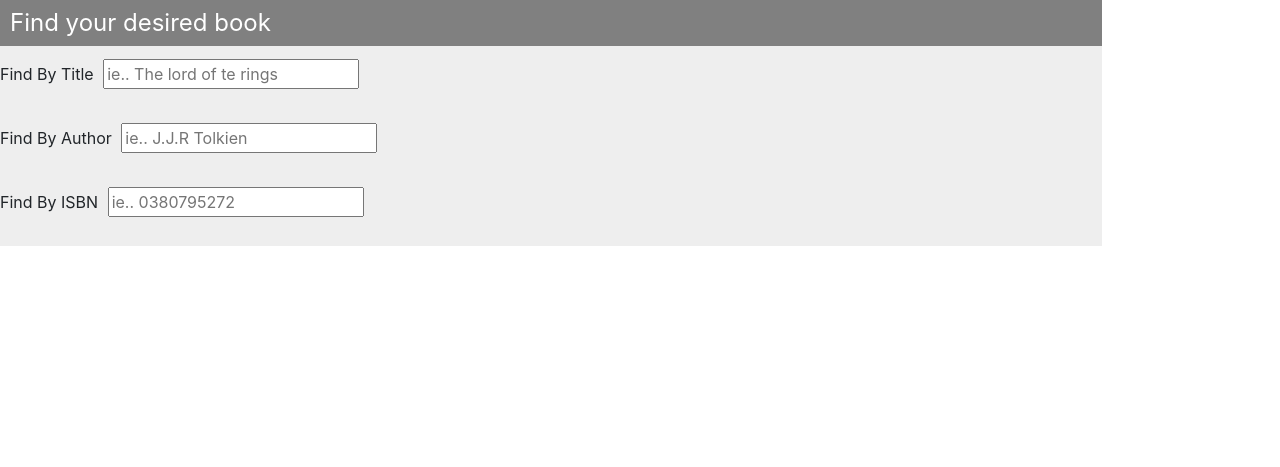
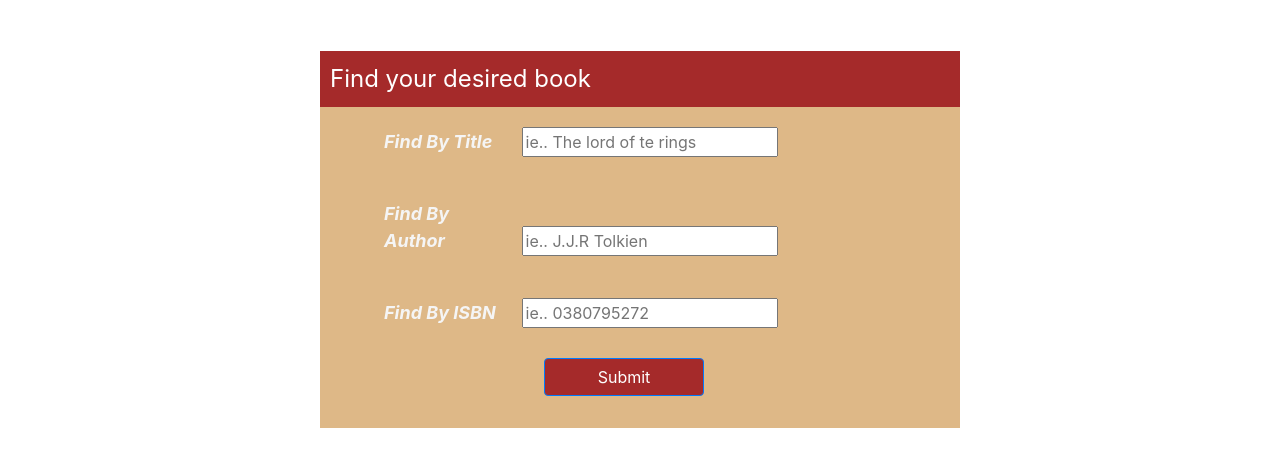
Before and after one commit to yosefHesham/book, a Flask app: page / in a window 1280 px wide. Shown: the part 70-537 px from the top of the page. Run offline with Flask 2, Linux system fonts and the light colour scheme; a user stored in the database is signed in; data that the repository does not hold is empty; some libraries are stand-ins or nearby versions.

Commit message:
finishing searching form

```diff
--- a/static/css/index.css
+++ b/static/css/index.css
@@ -1,14 +1,47 @@
 
 fieldset {
-  background-color: #eeeeee;
+  margin-top: 4%;
+  width: 50%;
+  margin-left: auto;
+  margin-right: auto;
+  background-color:burlywood;
 }
 
 legend {
-  background-color: gray;
+
+  background-color: brown;
   color: white;
-  padding: 5px 10px;
+  padding: 10px 10px;
+
 }
 
 input {
+    width: 40%;
   margin: 5px;
 }
+
+label{
+    margin-top: 2%;
+    width: 20%;
+    margin-left: 10%;
+    margin-right: auto ;
+    color: whitesmoke;
+    font-size: 18px;
+    font-style: oblique;
+    font-weight: bolder;
+}
+.btn{
+    width: 50%;
+    background-color: brown;
+    margin-left: 20%;
+    margin-bottom: 10%;
+
+}
+.btn:hover{
+    background-color: crimson;
+}
+.buttonspace{
+    width: 50%;
+    margin-left: auto;
+    margin-right: auto;
+}
--- a/templates/index.html
+++ b/templates/index.html
@@ -12,9 +12,12 @@
       <label for="title">Find By Title</label>
       <input type="text"  name="title" placeholder="ie.. The lord of te rings"><br><br>
       <label for="author">Find By Author</label>
-      <input type="text"  name="author" placeholder="ie.. J.J.R Tolkien"><br><br>
+      <input type="text"  name="author" class ="handle" placeholder="ie.. J.J.R Tolkien"><br><br>
       <label for="ISBN">Find By ISBN </label>
       <input type="text" name="isbn" placeholder="ie.. 0380795272"><br><br>
+      <div class ="buttonspace"> <button class="btn btn-primary" type="submit">Submit</button> </div>
+
+
 
     </fieldset>
   </form>
```
